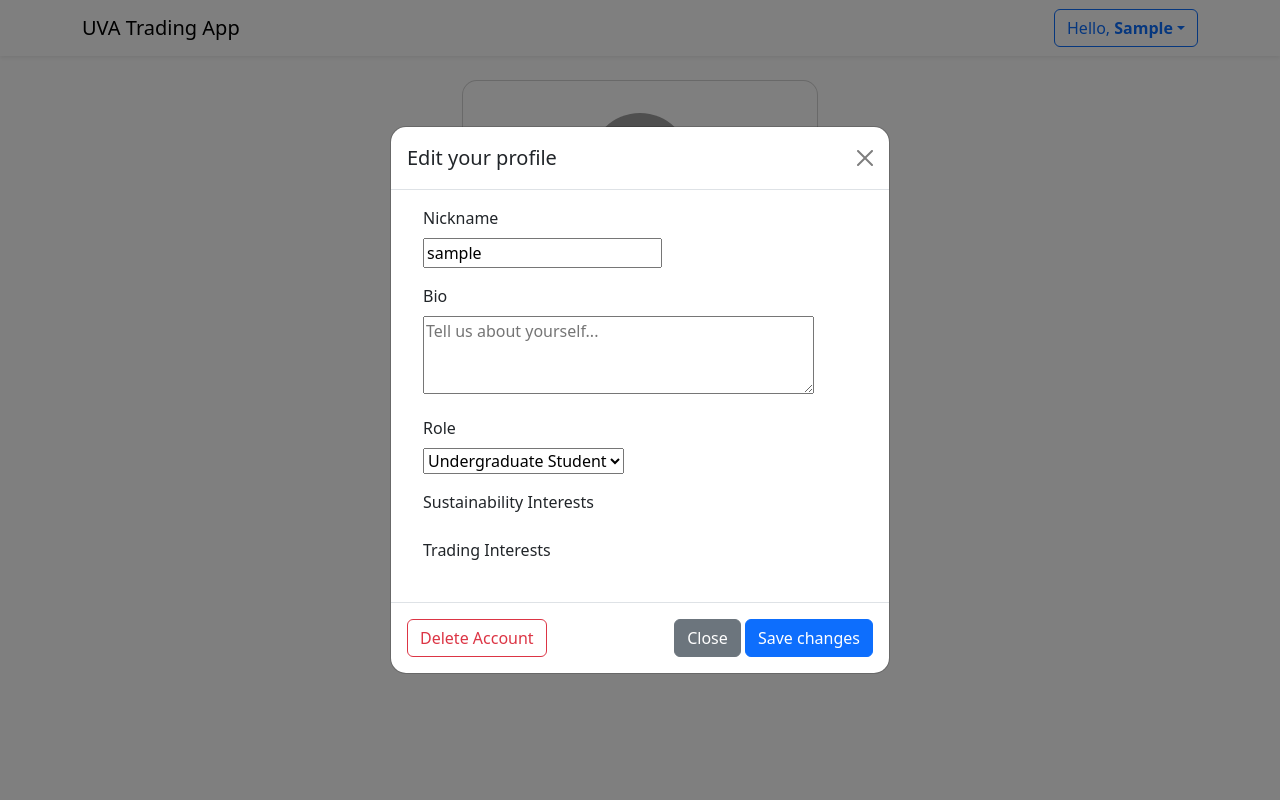
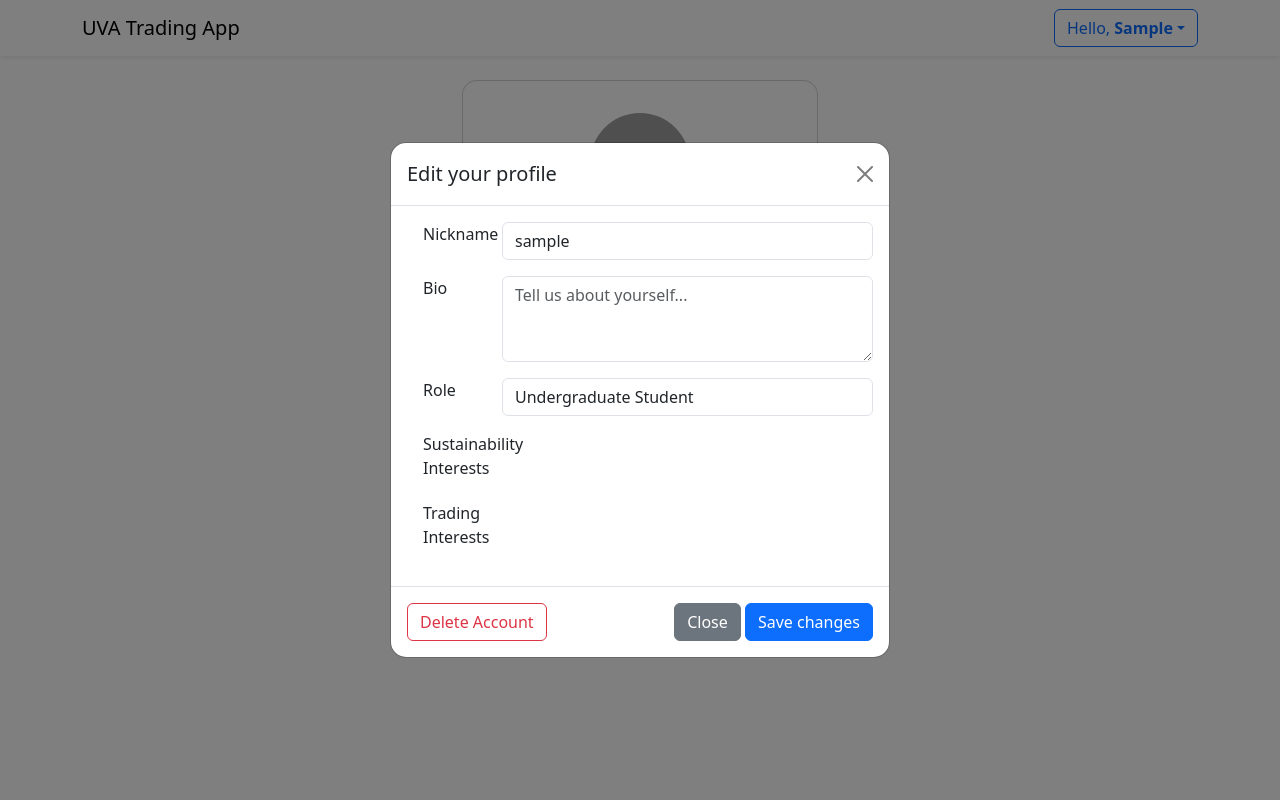
Before and after one commit to xuangj/uva-bartering-app, a Django app: a page that uses templates/profile.html in a window 1280 px wide, after a click on "Edit Profile". Run offline with Django 5.2, Linux system fonts and the light colour scheme; the visitor is signed in with stand-in values (Sample User, id 1); data comes from the database, SQL or seed files in the repository; data that the repository does not hold is empty; some libraries are stand-ins or nearby versions; grey boxes are pictures that could not be loaded.

Commit message:
More styling for Edit Profile modal

```diff
--- a/templates/profile.html
+++ b/templates/profile.html
@@ -1,3 +1,5 @@
+{% load widget_tweaks %}
+
 <!DOCTYPE html>
 <html lang="en">
 
@@ -14,6 +16,33 @@
     {% load static %}
     <link rel="stylesheet" href="{% static 'css/pfp_hover.css' %}">
   </head>
+
+  <style>
+    .modal-body .form-control {
+      width: 100%;
+    }
+
+    .modal-body .form-label {
+      margin-bottom: .3rem;
+    }
+
+    .form-field {
+      display: flex;
+      align-items: center;
+      gap: 8px;
+    }
+
+    .col-9 ul {
+      padding-left: 0;
+      list-style: none;
+      margin-bottom: 0;
+    }
+
+    .col-9 li {
+      margin-bottom: 4px;
+    }
+
+  </style>
 
   <body>
 
@@ -74,41 +103,66 @@
 
                         <!-- ALL fields must be inside modal-body -->
                         <div class="modal-body" style="text-align: left; padding-left: 2rem;">
+                          <div class="pe-3">
+                            {% if form.errors %}
+                            <div class="alert alert-danger mt-3">
+                              <strong>Please correct the errors below:</strong>
+                              {{ form.errors }}
+                            </div>
+                            {% endif %}
+                          </div>
 
-                          <div class="mb-3">
-                            <label class="form-label">Nickname</label><br>
-                            {{ form.nickname }}
+                          <div class="row mb-3">
+                            <div class="col-2">
+                              <label class="form-label">Nickname</label>
+                            </div>
+                            <div class="col-10">
+                              {{ form.nickname|add_class:"form-control" }}
+                            </div>
+
 
                           </div>
 
-                          <div class="mb-3">
-                            <label class="form-label">Bio</label><br>
-                            {{ form.bio }}
+                          <div class="row mb-3">
+                            <div class="col-2">
+                              <label class="form-label">Bio</label>
+                            </div>
+                            <div class="col-10">
+                              {{ form.bio|add_class:"form-control" }}
+                            </div>
                           </div>
 
-                          <div class="mb-3">
-                            <label class="form-label">Role</label><br>
-                            {{ form.role }}
+                          <div class="row mb-3">
+                            <div class="col-2">
+                              <label class="form-label">Role</label>
+                            </div>
+                            <div class="col-10">
+                              {{ form.role|add_class:"form-control" }}
+                            </div>
                           </div>
 
-                          <div class="mb-3">
-                            <label class="form-label">Sustainability Interests</label><br>
-                            {{ form.sustainability_interests }}
+                          <div class="row mb-3">
+                            <div class="col-3">
+                              <label class="form-label">Sustainability Interests</label>
+                            </div>
+                            <div class="col-9">
+                              <div class="form-check">
+                                {{ form.sustainability_interests }}
+                              </div>
+
+                            </div>
                           </div>
 
-                          <div class="mb-3">
-                            <label class="form-label">Trading Interests</label><br>
-                            {{ form.trading_interests }}
+                          <div class="row mb-3">
+                            <div class="col-3">
+                              <label class="form-label">Trading Interests</label>
+                            </div>
+                            <div class="col-9">
+                              <div class="form-check">
+                                {{ form.trading_interests }}
+                              </div>
+                            </div>
                           </div>
-
-                          <!-- THIS actually shows your validation errors -->
-                          {% if form.errors %}
-                          <div class="alert alert-danger mt-3">
-                            <strong>Please correct the errors below:</strong>
-                            {{ form.errors }}
-                          </div>
-                          {% endif %}
-
                         </div> <!-- END modal-body -->
 
                         <div class="modal-footer justify-content-between">
@@ -234,7 +288,6 @@
           </div>
         </div>
       </div>
-      </div>
     </section>
     <div class="modal fade" id="deleteConfirmModal" tabindex="-1" aria-labelledby="deleteConfirmModalLabel" aria-hidden="true">
       <div class="modal-dialog modal-dialog-centered">
```
